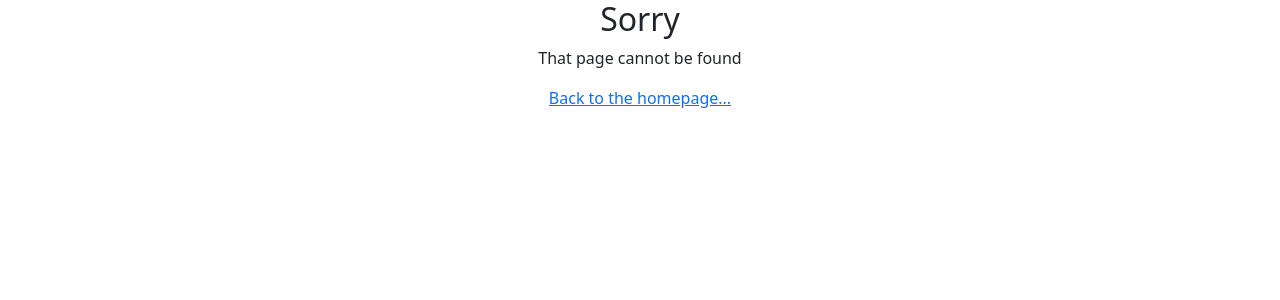
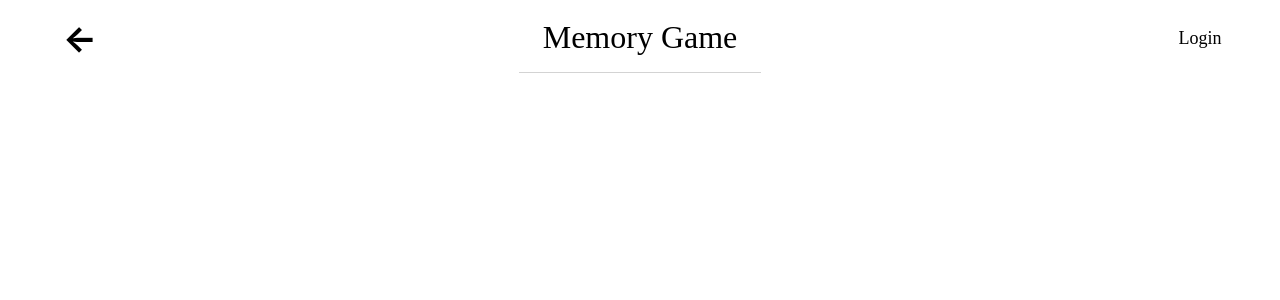
Before and after one commit to KiranMahn/photo-puzzles-react, a React (Create React App) app: page /memorygame in a window 1280 px wide. Shown: the top 300 px of the page. Built offline with nearby package versions, Linux system fonts and the light colour scheme; a web font is replaced by a local one.

Commit message:
titlePage

```diff
--- a/src/MemoryGame.js
+++ b/src/MemoryGame.js
@@ -1,12 +1,22 @@
 import {Link} from 'react-router-dom';
-
+import { View, Image, Pressable, Text } from 'react-native-web';
 const MemoryGame = () => {
     return (
-        <div className="not found">
-            <h2> Sorry </h2>
-            <p>That page cannot be found </p>
-            <Link to="/">Back to the homepage...</Link>
-        </div>
+        <View style={{height: '100vh', display: 'flex'}}>
+            <View style={{height: '100vh', display: 'flex', flexDirection: 'column'}}>
+                <View style={{flexDirection: 'row', alignItems: 'center', justifyContent: 'space-between', width: '100vw'}}>
+                    <View style={{margin: '1em', width: '10%'}}>
+                        <Link to="/" style={{textDecoration: 'none'}}>
+                            <Text style={{fontSize: '36px', fontWeight: 'bold'}}>&larr;</Text>
+                        </Link>
+                    </View>
+                    <Text style={{textAlign: 'center', fontSize: 'xx-large', fontFamily: 'Arvo-Bold, serif', borderBottomWidth:'1px', padding: '0.5em', borderBlockColor: 'lightgray'}}> Memory Game </Text>
+                    <Pressable style={{margin: '1em', width: '10%'}}>
+                        <Text style={{textAlign: 'center', fontSize: 'large', fontFamily: 'Arvo-Bold, serif', padding: '0.5em'}}>Login</Text>
+                    </Pressable>
+                </View>
+            </View>
+        </View>
     )
 }
 
```
